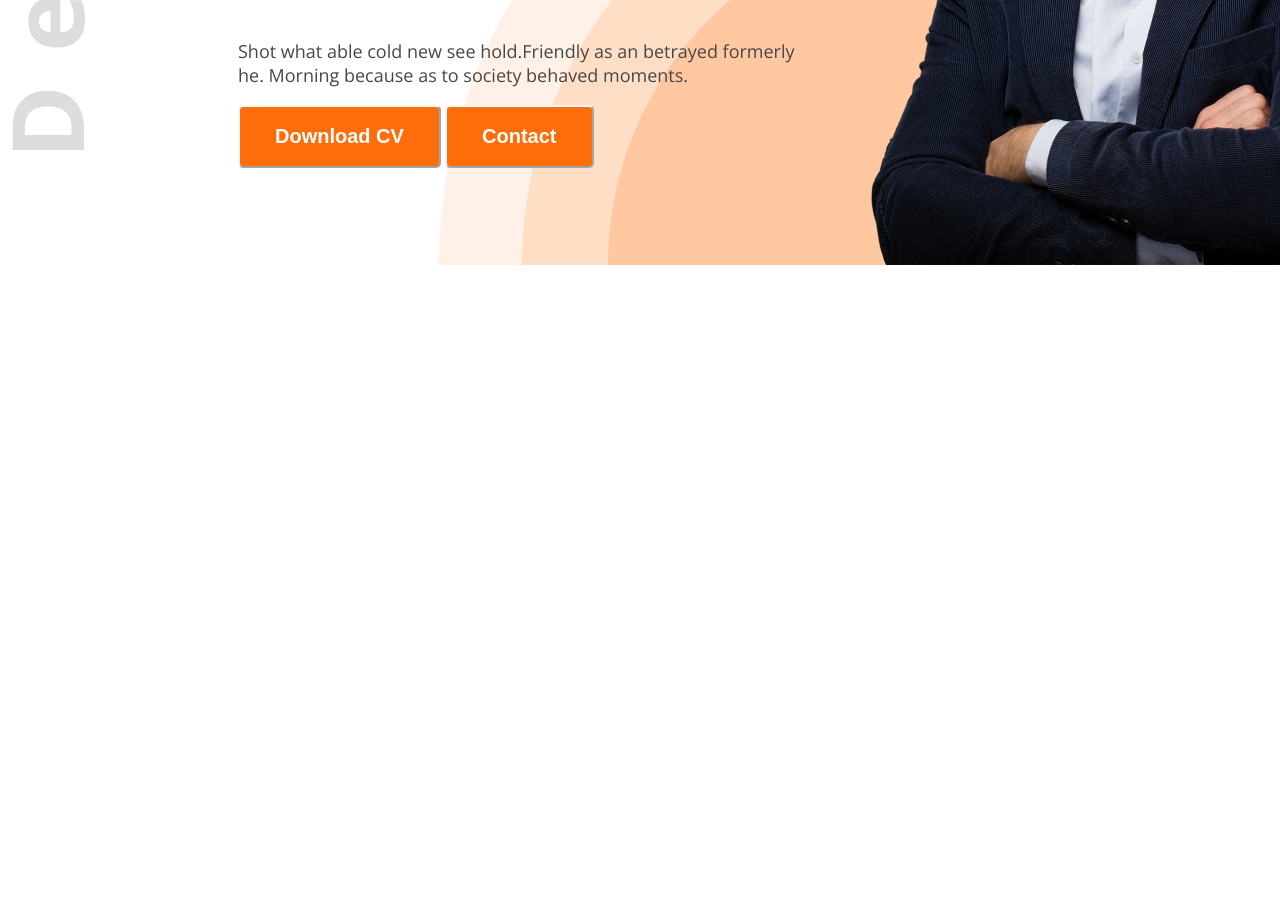
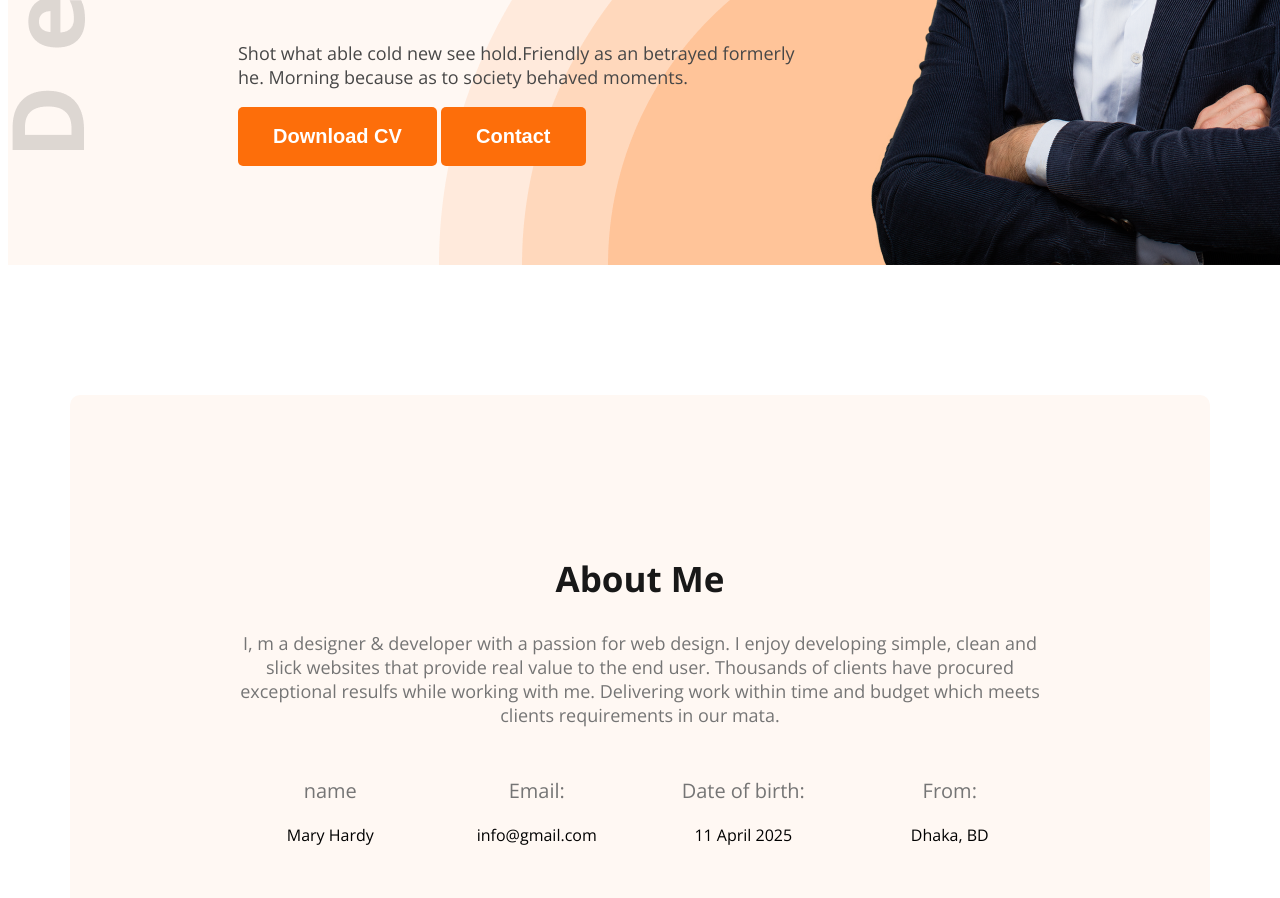
Before and after one commit to shahidur-rahman18/developer_portfolio, a plain HTML site: page index.html in a window 1280 px wide. Shown: the part 664-1562 px from the top of the page. Before the commit the page ends 937 px from the top, so only its background shows below. Drawn offline with nearby package versions, Linux system fonts and the light colour scheme.

Commit message:
6th commit

```diff
--- a/index.html
+++ b/index.html
@@ -11,7 +11,7 @@
 </head>
 <body class="open-sans-normal">
 
-    <header class="header">
+    <header class="header secondray-bg">
         <nav>
             <h3 class="nav-title">Ma<span class="text-primary">r</span>y</h3>
             <ul>
@@ -35,7 +35,34 @@
         </div>
 
     </header>
-    <main></main>
+    <main class="main-section">
+        <section class=" about-section secondray-bg">
+            <h2 class="secondary-title">About Me</h4>
+            <p class="secondary-description">
+             I, m a designer & developer with a passion for web design. I enjoy developing simple, clean and slick websites that provide real value to the end user. Thousands of clients have procured exceptional resulfs while working with me. Delivering work within time and budget which meets clients requirements in our mata.
+            </p>
+          <div class="about-items">
+            <div class="about-item">
+                <p class="item-title">name</p>
+                <p class="item-description">Mary Hardy</p>
+            </div>
+            <div class="about-item">
+                <p class="item-title">Email:</p>
+                <p class="item-description">info@gmail.com</p>
+            </div>
+            <div class="about-item">
+                <p class="item-title">Date of birth:</p>
+                <p class="item-description">11 April 2025</p>
+            </div>
+            <div class="about-item">
+                <p class="item-title">From:</p>
+                <p class="item-description">Dhaka, BD</p>
+            </div>
+          </div>
+
+        </section>
+
+    </main>
     <footer>
 
     </footer>
--- a/styles/portfoli.css
+++ b/styles/portfoli.css
@@ -12,6 +12,24 @@
 
  }
 
+ .secondray-bg {
+    background-color: #FFF8F3;
+
+  }
+  .secondary-title {
+    font-weight:bold;
+    font-size: 35px;
+    color: #181818;
+
+  }
+
+  .secondary-description {
+    font-weight: regular;
+    font-size: 18px;
+    color: #757575;
+
+  }
+
   .dark-color {
     color: #474747;
 
@@ -24,8 +42,11 @@
     font-size: 20px;
     border-radius: 5px;
     align-items: center;
-    border-color: aliceblue;
+    border: none;
+    cursor: pointer;
   }
+
+
 /* nav style */
 nav {
   display: flex;
@@ -92,3 +113,37 @@ nav ul li a{
   font-size: 18px;
   color: #474747;
 }
+
+
+/* about- section  */
+
+.main-section {
+  max-width: 1140px;
+  margin: 0 auto;
+
+}
+
+.about-section {
+  text-align: center;
+  padding: 131px 157px;
+  border-radius: 10px;
+  margin-top: 130px;
+}
+
+.about-items {
+  display: flex;
+  justify-content: space-around;
+  margin-top: 30px;
+}
+.about-item {
+  width: 30%;
+  text-align: center;
+}
+
+
+.item-title {
+  font-weight:regular;
+  font-size: 20px;
+  color: #757575;
+  margin-top: 20px;
+}
```
